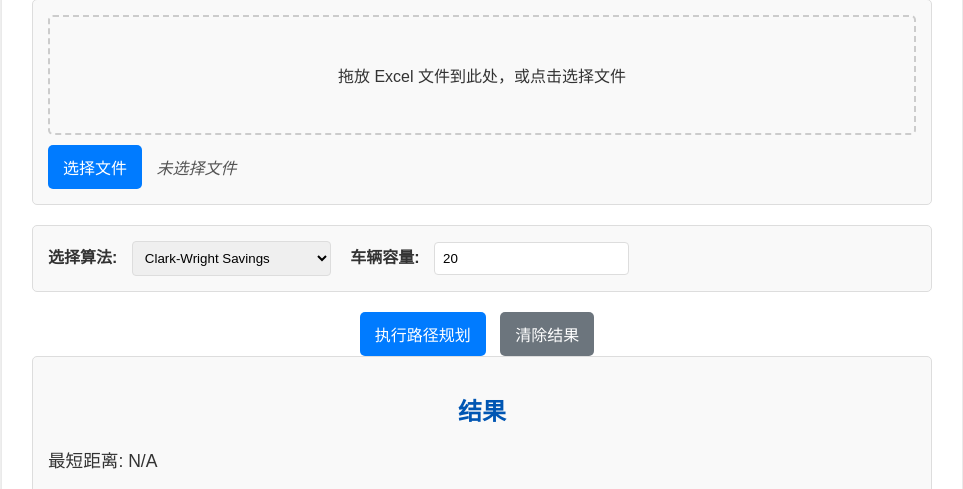
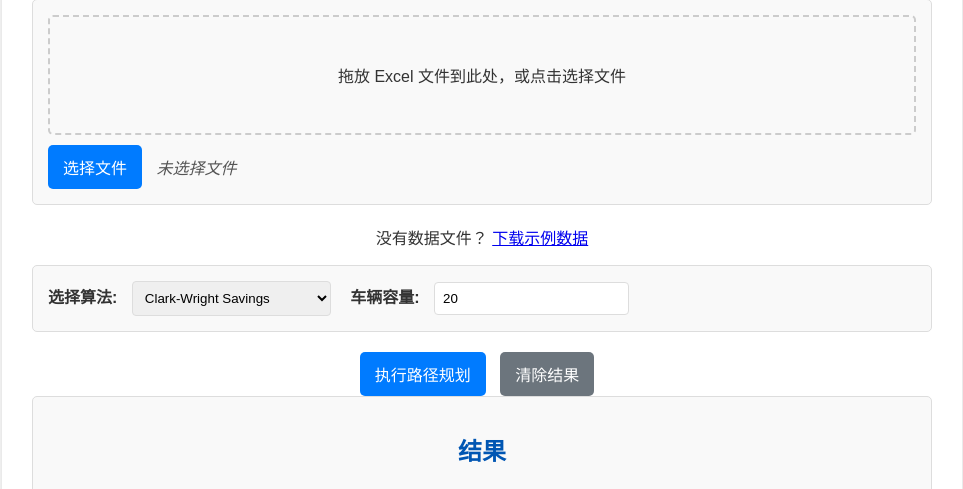
Before and after one commit to PaperMisty/CVRP_Service2, a Flask app: page / in a window 1280 px wide. Shown: the part 160-649 px from the top of the page, without its empty margins (158-1121 px from the left). Run offline with Flask 3, Linux system fonts and the light colour scheme; some libraries are stand-ins or nearby versions.

Commit message:
更新：删除旧数据文件，修改 app.py、样式和模板

```diff
--- a/web_app/app.py
+++ b/web_app/app.py
@@ -18,6 +18,7 @@ from pyecharts.globals import ChartType, SymbolType
 from pyecharts.commons.utils import JsCode
 import json
 import time
+from flask import send_from_directory
 
 app = Flask(__name__, template_folder='templates', static_folder='static')
 
@@ -221,6 +222,10 @@ def create_route_chart(df, child_paths, title):
 def index():
     return render_template('index.html', now=time.time())
 
+@app.route('/download/<filename>')
+def download_file(filename):
+    return send_from_directory(os.path.join(app.static_folder, 'data'), filename, as_attachment=True)
+
 @app.route('/preview_data', methods=['POST'])
 def preview_data():
     """Endpoint to handle file upload and return a preview chart of node locations."""
--- a/web_app/static/css/style.css
+++ b/web_app/static/css/style.css
@@ -101,3 +101,8 @@ h1, h2 {
     text-align: center;
     margin-top: 20px;
 }
+
+.sample-data {
+    text-align: center;
+    margin-top: 15px;
+}
--- a/web_app/templates/index.html
+++ b/web_app/templates/index.html
@@ -17,6 +17,10 @@
             </div>
             <button id="fileSelect" class="button">选择文件</button>
             <span id="fileName" class="file-name">未选择文件</span>
+        </div>
+
+        <div class="sample-data">
+            <p>没有数据文件？ <a href="{{ url_for('download_file', filename='../../data/location_中百仓储_武汉市.xlsx') }}">下载示例数据</a></p>
         </div>
 
         <div class="controls">
```
Also changed, not shown: 8 other files.
